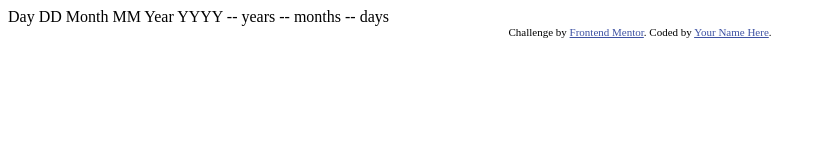
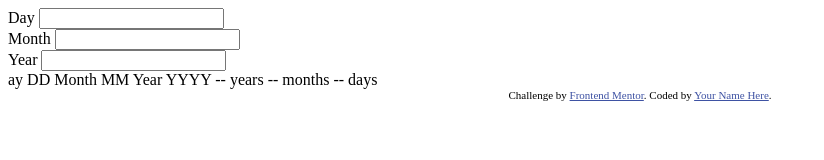
Before and after one commit to bakudbilla/Age-calculator, a plain HTML site: page index.html in a window 1280 px wide. Shown: the whole page, without its empty margins (0-824 px from the left). Drawn offline with Linux system fonts and the light colour scheme.

Commit message:
working on HTML file

```diff
--- a/index.html
+++ b/index.html
@@ -1,8 +1,10 @@
 <!DOCTYPE html>
 <html lang="en">
+
 <head>
     <meta charset="UTF-8">
-  <meta name="viewport" content="width=device-width, initial-scale=1.0"> <!-- displays site properly based on user's device -->
+    <meta name="viewport" content="width=device-width, initial-scale=1.0">
+    <!-- displays site properly based on user's device -->
 
     <link rel="icon" type="image/png" sizes="32x32" href="./assets/images/favicon-32x32.png">
 
@@ -10,28 +12,38 @@
 
     <!-- Feel free to remove these styles or customise in your own stylesheet 👍 -->
     <style>
-    .attribution { font-size: 11px; text-align: center; }
-    .attribution a { color: hsl(228, 45%, 44%); }
+        .attribution {
+            font-size: 11px;
+            text-align: center;
+        }
+
+        .attribution a {
+            color: hsl(228, 45%, 44%);
+        }
     </style>
 </head>
+
 <body>
+    <div class="container">
+        <div class="input-flex">
+            <div class="input-container">
+                <span>Day</span>
+                <input type="number" id="day">
+                <small class="error-day"></small> </div>
+            <div class="input-container">
+                <span>Month</span>
+                <input type="number" id="month">
+                <small class="error-day"></small> </div>
+            <div class="input-container">
+                <span>Year</span>
+                <input type="number" id="year">
+                <small class="error-day"></small> </div>
 
-  Day
-  DD
-
-  Month
-  MM
-
-  Year
-  YYYY
-
-  -- years
-  -- months
-  -- days
-
-  <div class="attribution">
-    Challenge by <a href="https://www.frontendmentor.io?ref=challenge" target="_blank">Frontend Mentor</a>.
-    Coded by <a href="#">Your Name Here</a>.
+        </div>
+    </div> ay DD Month MM Year YYYY -- years -- months -- days
+    <div class=" attribution ">
+        Challenge by <a href="https://www.frontendmentor.io?ref=challenge " target="_blank ">Frontend Mentor</a>. Coded by <a href="# ">Your Name Here</a>.
     </div>
 </body>
+
 </html>
```
Lines whose indentation alone changed are shown as unchanged.
